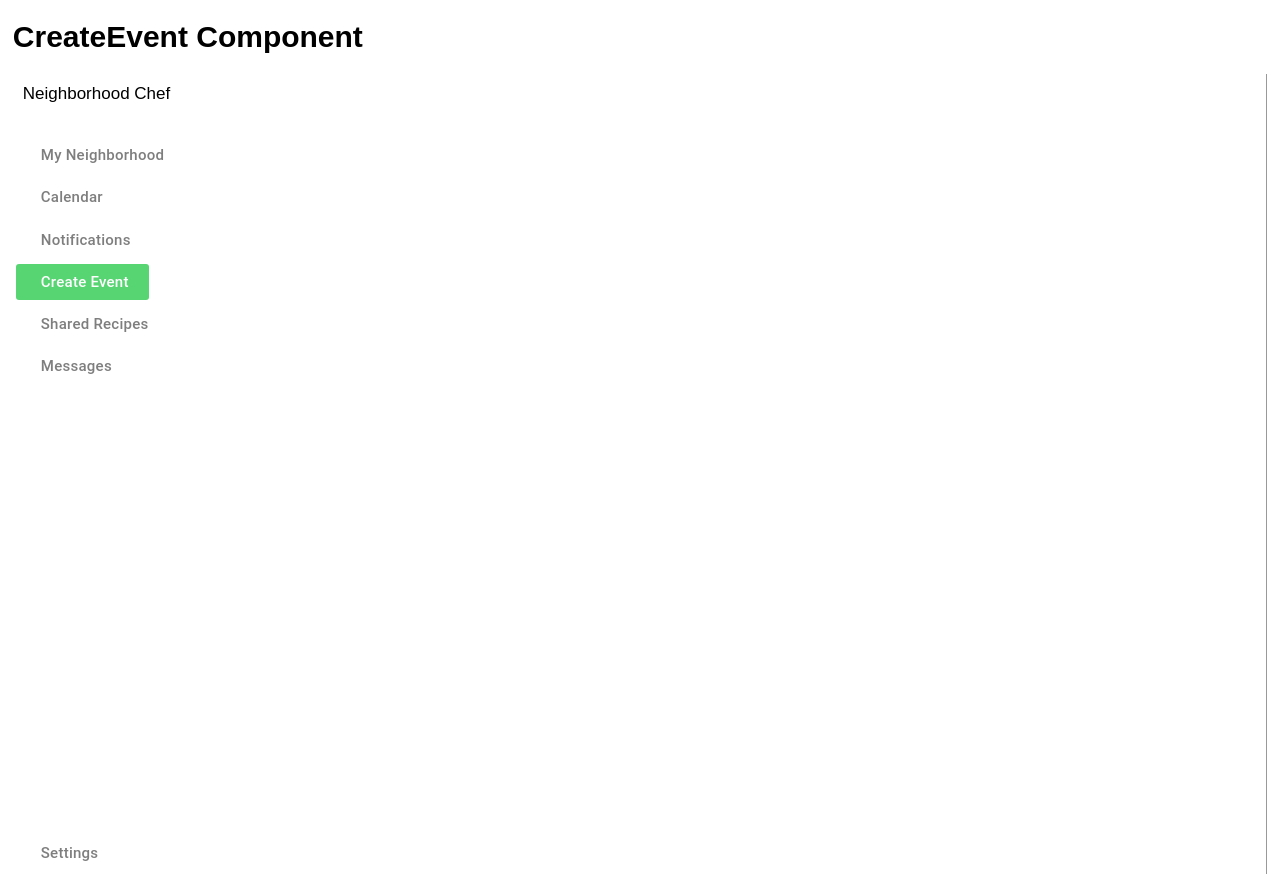
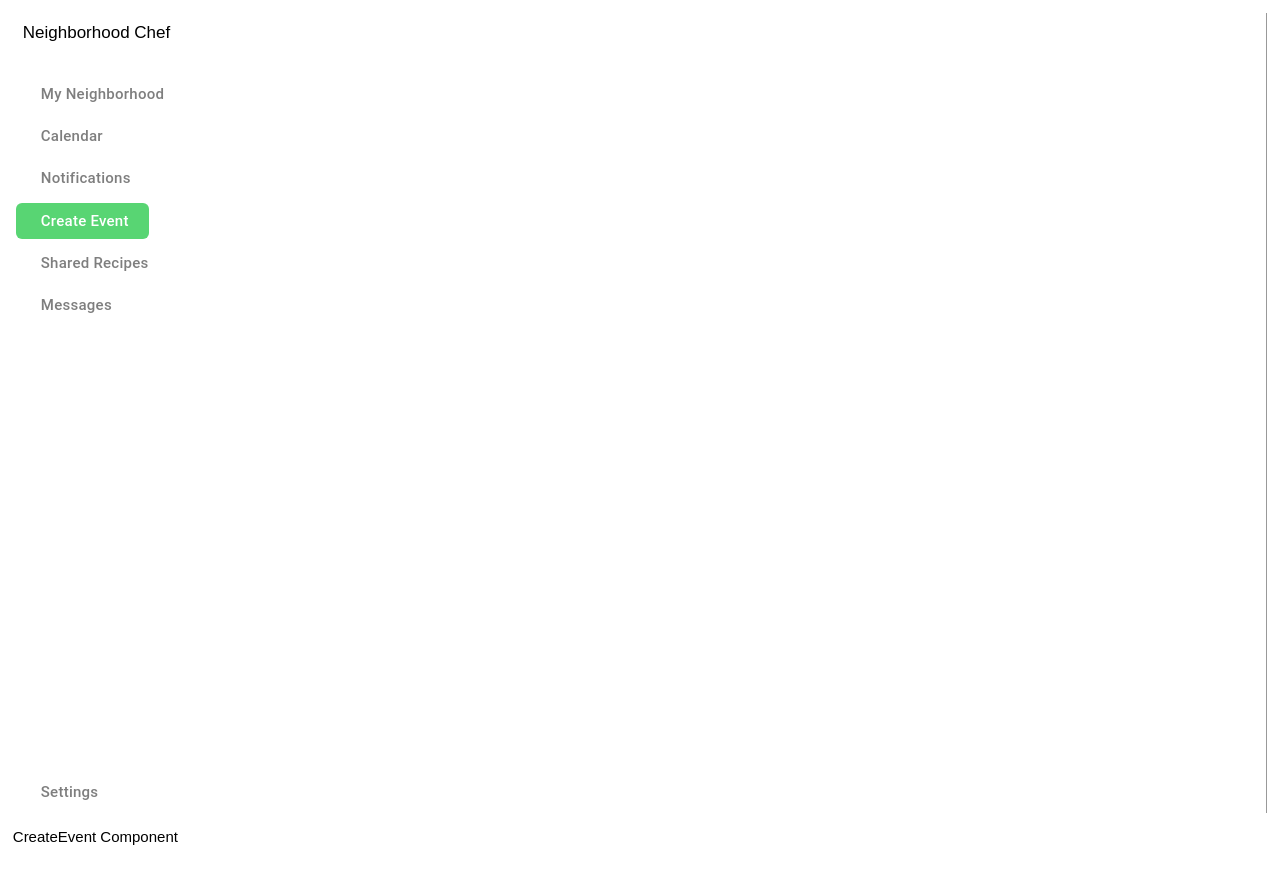
Before and after one commit to BloomTech-Labs/neighborhood-chef-fe, a React (Create React App) app: page /create-event in a window 1280 px wide. After the commit the page ends 860 px from the top, so only its background shows below. Built offline with nearby package versions, Linux system fonts and the light colour scheme.

Commit message:
styling with material UI useStyles

```diff
--- a/src/App.css
+++ b/src/App.css
@@ -32,10 +32,7 @@ a {
   display: flex;
   flex-direction: column;
   align-items: flex-start;
-}
-
-.nav-container > * {
-  padding: 10px;
+  text-align: left;
 }
 
 .sidebar-container {
--- a/src/components/dashboard/Dashboard.js
+++ b/src/components/dashboard/Dashboard.js
@@ -1,13 +1,12 @@
 import React from "react";
 import Sidebar from "./Sidebar";
-import Header from "./Header";
 
 const Dashboard = () => {
   return (
     <div className="dashboard-container">
       <div className="dashboard-main">
         <Sidebar active="dashboard" />
-        <p>content here</p>
+        <p>Dashboard Component</p>
       </div>
     </div>
   );
--- a/src/components/dashboard/Sidebar.js
+++ b/src/components/dashboard/Sidebar.js
@@ -22,7 +22,7 @@ const useStyles = makeStyles({
     textTransform: "none",
     margin: "3px",
     border: 0,
-    borderRadius: 3,
+    borderRadius: 6,
     padding: "5px 20px",
   },
   notActive: {
--- a/src/components/events/CreateEvent.js
+++ b/src/components/events/CreateEvent.js
@@ -1,13 +1,11 @@
 import React from "react";
 import Sidebar from "../dashboard/Sidebar";
-import Header from "../dashboard/Header";
 
 const CreateEvent = () => {
   return (
     <div>
-      <Header />
-      <h1>CreateEvent Component</h1>
       <Sidebar active="createEvent" />
+      <p>CreateEvent Component</p>
     </div>
   );
 };
--- a/src/components/events/ViewEvents.js
+++ b/src/components/events/ViewEvents.js
@@ -1,9 +1,13 @@
-import React from 'react';
+import React from "react";
+import Sidebar from "../dashboard/Sidebar";
 
 const ViewEvents = () => {
   return (
-    <h1>ViewEvents Component</h1>
-  )
-}
+    <div>
+      <Sidebar active="viewEvents" />
+      <p>ViewEvents Component</p>
+    </div>
+  );
+};
 
 export default ViewEvents;
```
